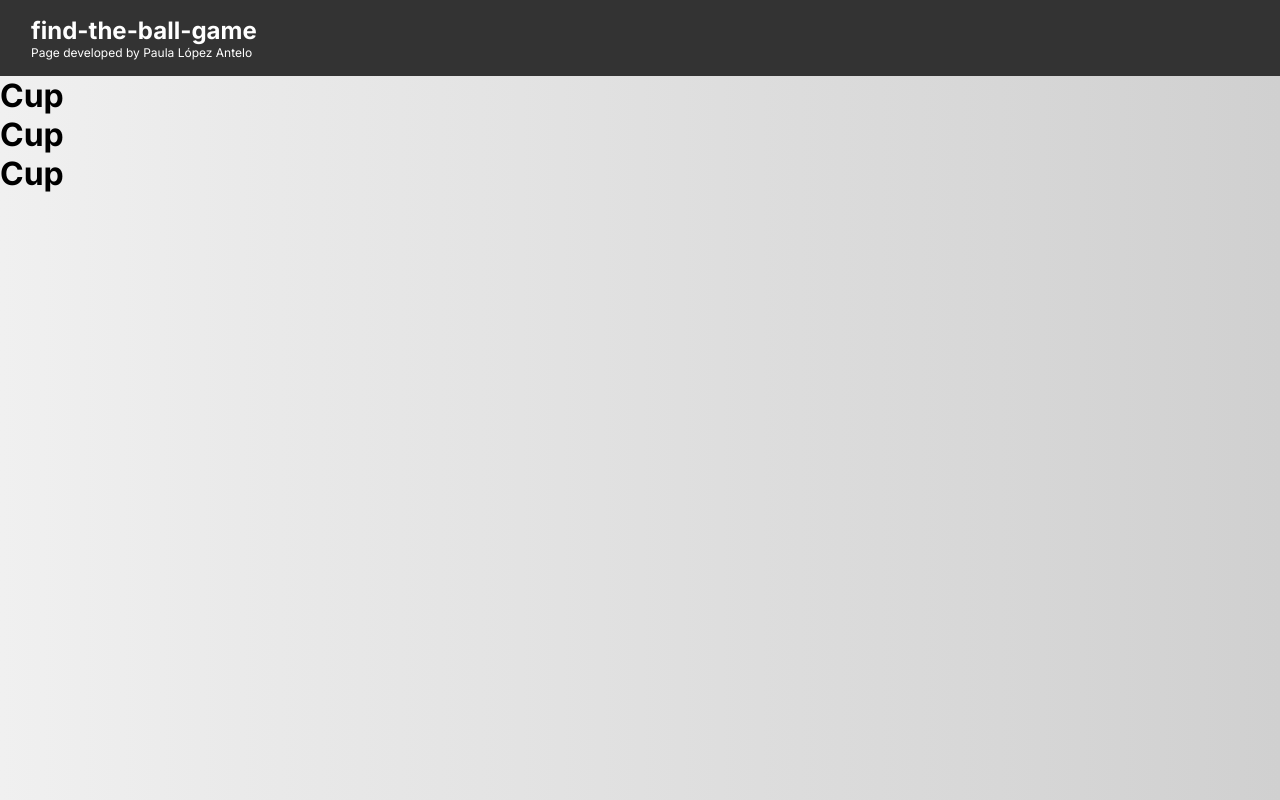
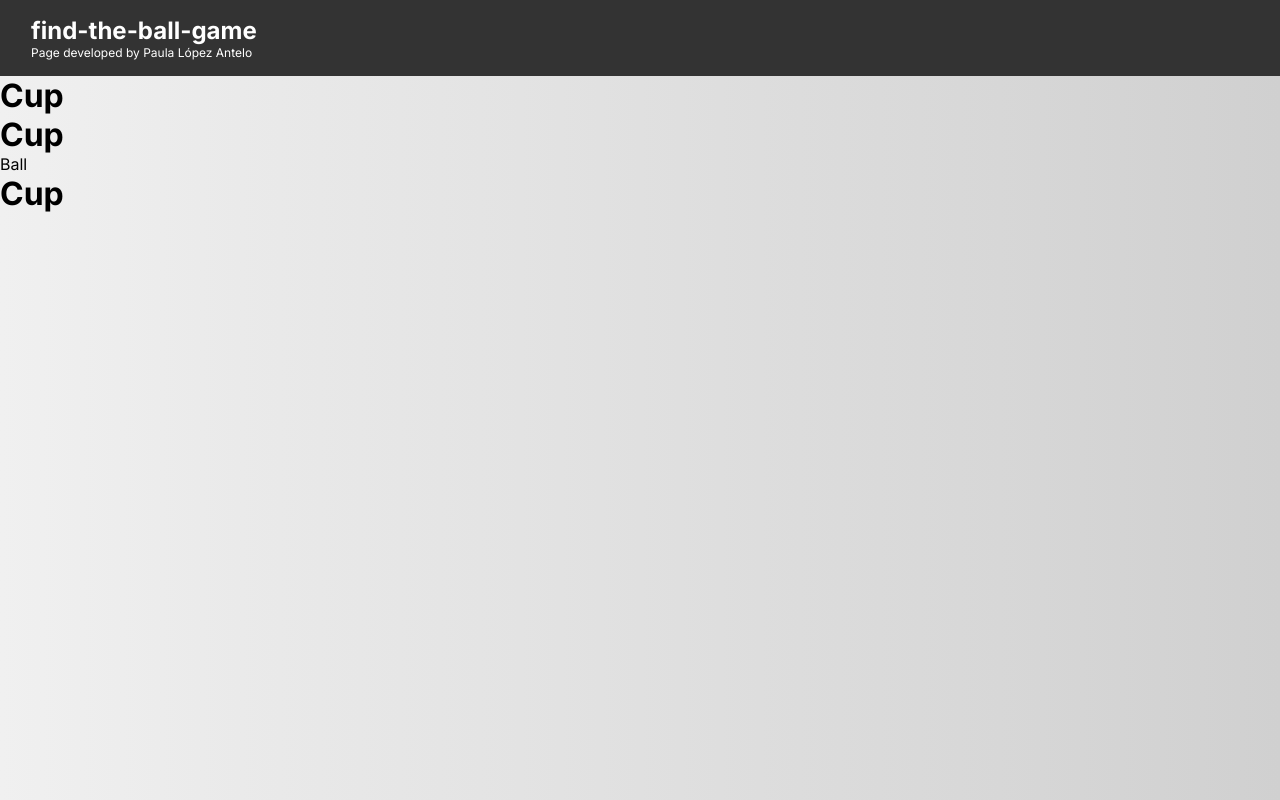
Before and after one commit to Lunnatica/find-the-ball-game, a Next.js app: page / in a window 1280 px wide. Built offline with nearby package versions, Linux system fonts and the light colour scheme.

Commit message:
feat: initial state

```diff
--- a/src/app/page.tsx
+++ b/src/app/page.tsx
@@ -1,16 +1,34 @@
 "use client";
 
+import { useState } from "react";
 import { CupContainer } from "../components/CupContainer/CupContainer";
 import { Header } from "../components/Header";
+
+export type GameState =
+  | "initial"
+  | "shuffling"
+  | "finished_shuffling"
+  | "win"
+  | "lose";
 
 const INITIAL_NUMBER_OF_CUPS = 3;
 
 export default function Home() {
+  const [gameState, setGameState] = useState<GameState>("initial");
+  const [cupWithBall, setCupWithBall] = useState(
+    Math.floor(Math.random() * INITIAL_NUMBER_OF_CUPS)
+  );
+
   return (
     <>
       <Header />
       <main>
-        <CupContainer numberOfCups={INITIAL_NUMBER_OF_CUPS} />
+        <CupContainer
+          numberOfCups={INITIAL_NUMBER_OF_CUPS}
+          gameState={gameState}
+          setGameState={setGameState}
+          cupWithBall={cupWithBall}
+        />
       </main>
     </>
   );
--- a/src/components/CupContainer/CupContainer.tsx
+++ b/src/components/CupContainer/CupContainer.tsx
@@ -1,17 +1,31 @@
+import { GameState } from "../../app/page";
 import { Cup } from "../Cup/Cup";
 
 interface ContainerProps {
   numberOfCups: number;
+  cupWithBall: number;
+  gameState: GameState;
+  setGameState: (gameState: GameState) => void;
 }
 
 export const CupContainer: React.FC<ContainerProps> = ({
   numberOfCups = 3,
+  cupWithBall,
+  gameState,
+  setGameState,
 }) => {
   return (
     <div data-testid="cup-container">
       {Array.from({ length: numberOfCups }).map((_, index) => (
         <div key={index} data-testid="cup">
-          <Cup />
+          <Cup
+            hasBall={cupWithBall === index}
+            isLifted={
+              gameState === "initial" ||
+              gameState === "win" ||
+              gameState === "lose"
+            }
+          />
         </div>
       ))}
     </div>
```
Also changed, not shown: 1 other file (tests, documents, lock files or other folders).
